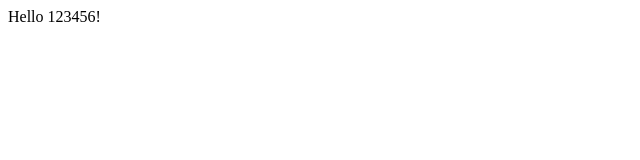
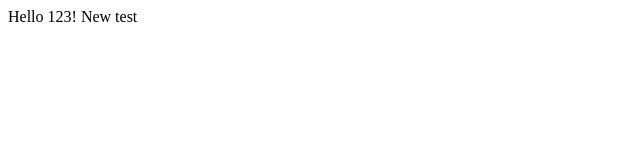
Before and after one commit to MarynaProzorovska/Testproject, a plain HTML site: page index.html in a window 1280 px wide. Shown: the full height of the page, 0-640 px from the left. Drawn offline with Linux system fonts and the light colour scheme.

```diff
--- a/index.html
+++ b/index.html
@@ -6,6 +6,7 @@
     <title>Document</title>
 </head>
 <body>
-    Hello 123456!
+    Hello 123!
+    New test
 </body>
 </html>
```
